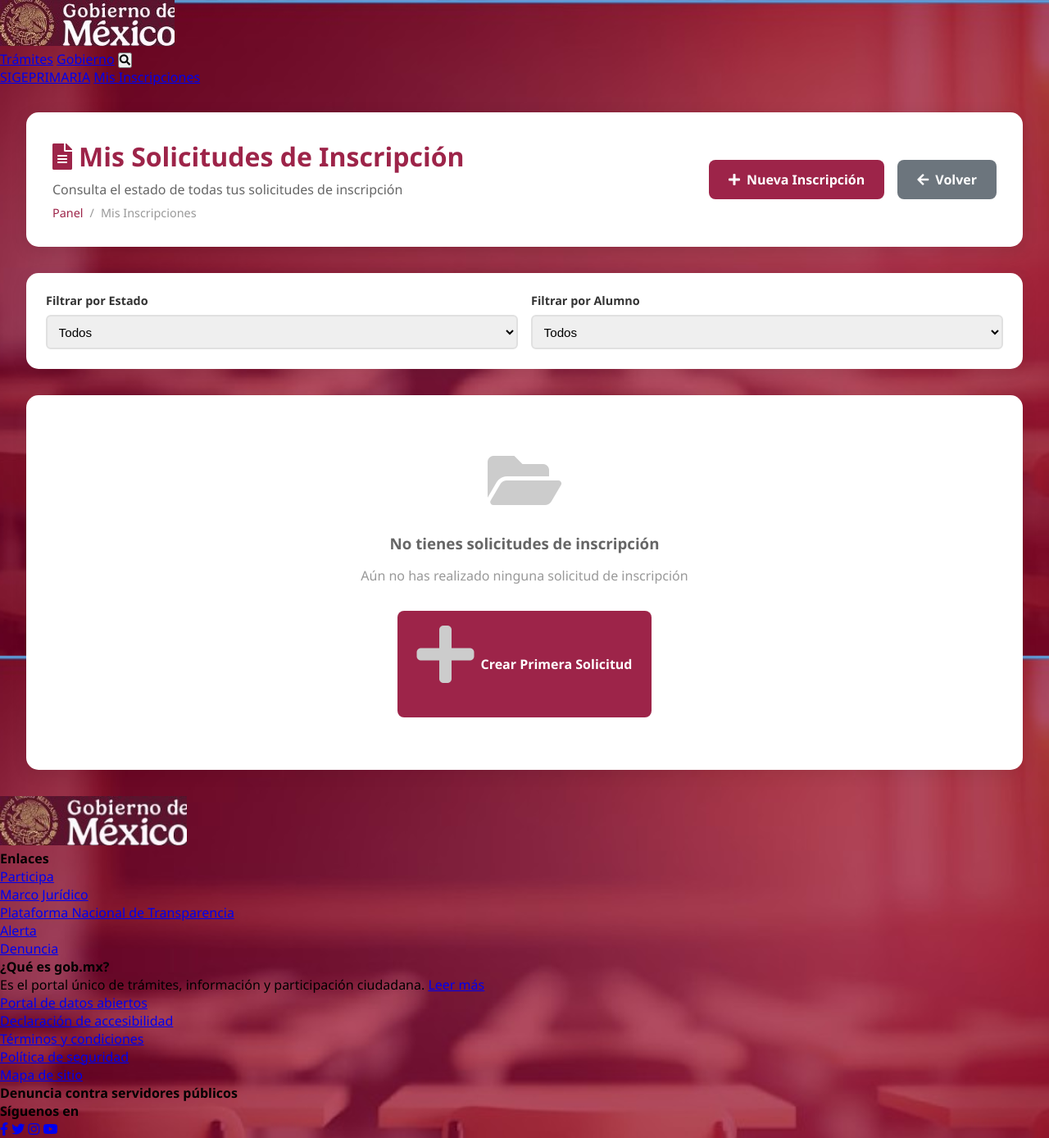
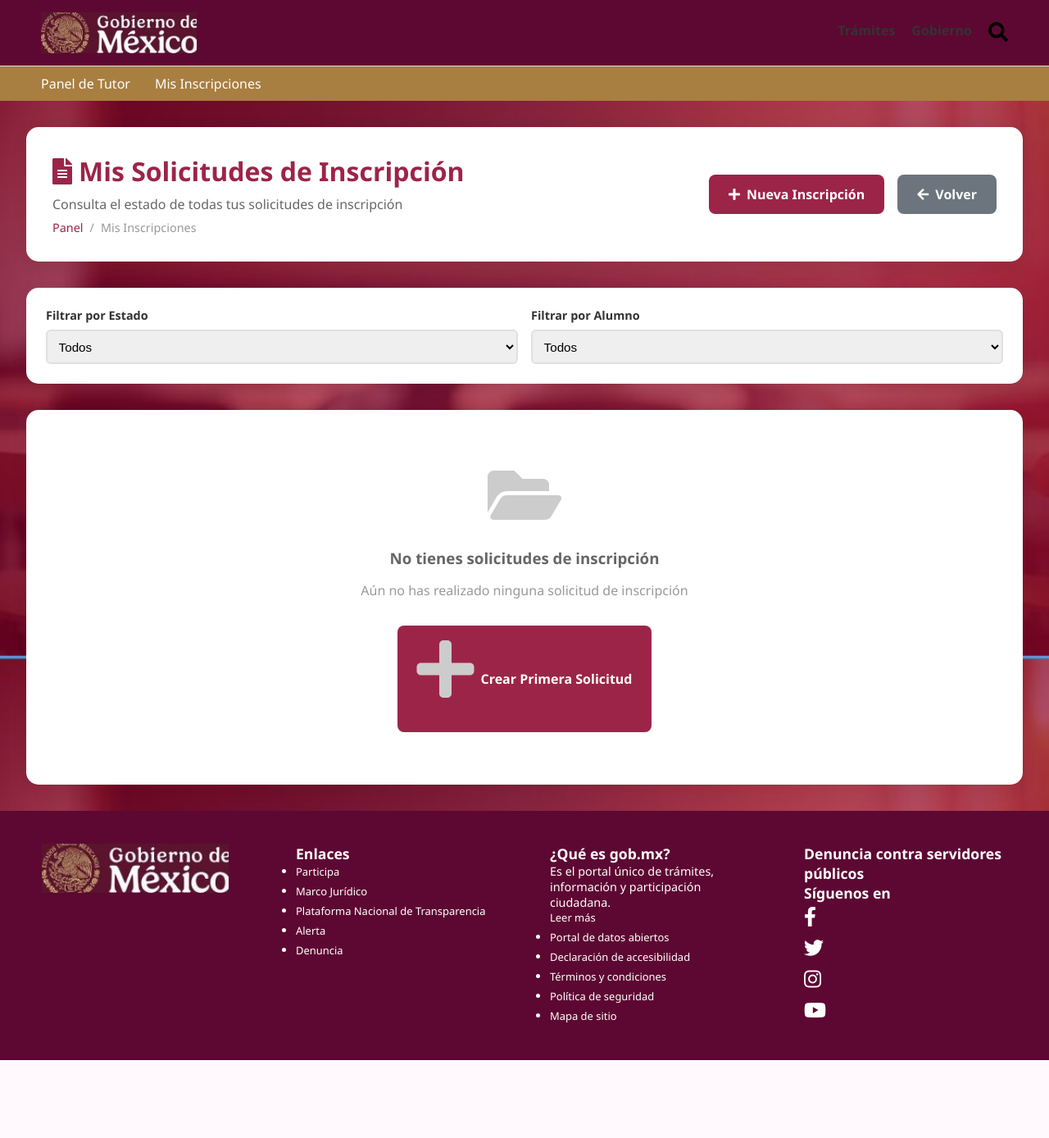
Before and after one commit to Edgar-Roa/SIGEPRIMARIA, a Flask app: template templates/mis_inscripciones.html in a window 1280 px wide. Shown: the whole page at 82% size. After the commit the page ends 1293 px from the top, so only its background shows below. Run offline with Flask 3, Linux system fonts and the light colour scheme; the template is opened without the code that fills it, so the values that code supplies are empty.

Commit message:
panel tutor

```diff
--- a/templates/mis_inscripciones.html
+++ b/templates/mis_inscripciones.html
@@ -5,9 +5,7 @@
   <meta name="viewport" content="width=device-width, initial-scale=1.0">
   <title>Mis Inscripciones - SIGEPRIMARIA</title>
   <link rel="stylesheet" href="https://cdnjs.cloudflare.com/ajax/libs/font-awesome/5.15.4/css/all.min.css">
-  <link rel="stylesheet" href="/static/css/header.css">
-  <link rel="stylesheet" href="/static/css/sub_header.css">
-  <link rel="stylesheet" href="/static/css/footer.css">
+  <link rel="stylesheet" href="/static/css/headers_footers.css">
   <style>
     * {
       margin: 0;
@@ -334,7 +332,7 @@
   </header>
 
   <div class="subheader">
-    <a href="{{url_for('inicio.inicio')}}">SIGEPRIMARIA</a>
+  <a href="{{url_for('panel_tutor.panel_tutor')}}">Panel de Tutor</a>
     <a href="#">Mis Inscripciones</a>
   </div>
 
--- a/templates/panel_tutor.html
+++ b/templates/panel_tutor.html
@@ -24,8 +24,7 @@
   </header>
 
   <div class="subheader">
-    <a href="{{url_for('panel_tutor.panel_tutor')}}">Panel tutor</a>
-    <a href="#">Panel de Tutor</a>
+    <a href="{{url_for('panel_tutor.panel_tutor')}}">Panel de Tutor</a>
   </div>
 
   <div class="main-wrapper">
--- a/templates/registrar_documento.html
+++ b/templates/registrar_documento.html
@@ -22,7 +22,7 @@
   </header>
 
   <div class="subheader">
-    <a href="{{url_for('inicio.inicio')}}">SIGEPRIMARIA</a>
+  <a href="{{url_for('panel_tutor.panel_tutor')}}">Panel de Tutor</a>
     <a href="#">Registrar Documento</a>
   </div>
 
--- a/templates/registro_alumno.html
+++ b/templates/registro_alumno.html
@@ -22,7 +22,6 @@
 </header>
 
 <div class="subheader">
-    <a href="{{url_for('inicio.inicio')}}">SIGEPRIMARIA</a>
     <a href="{{url_for('panel_tutor.panel_tutor')}}">Panel de Tutor</a>
     <a href="#">Registrar Alumno</a>
 </div>
```
